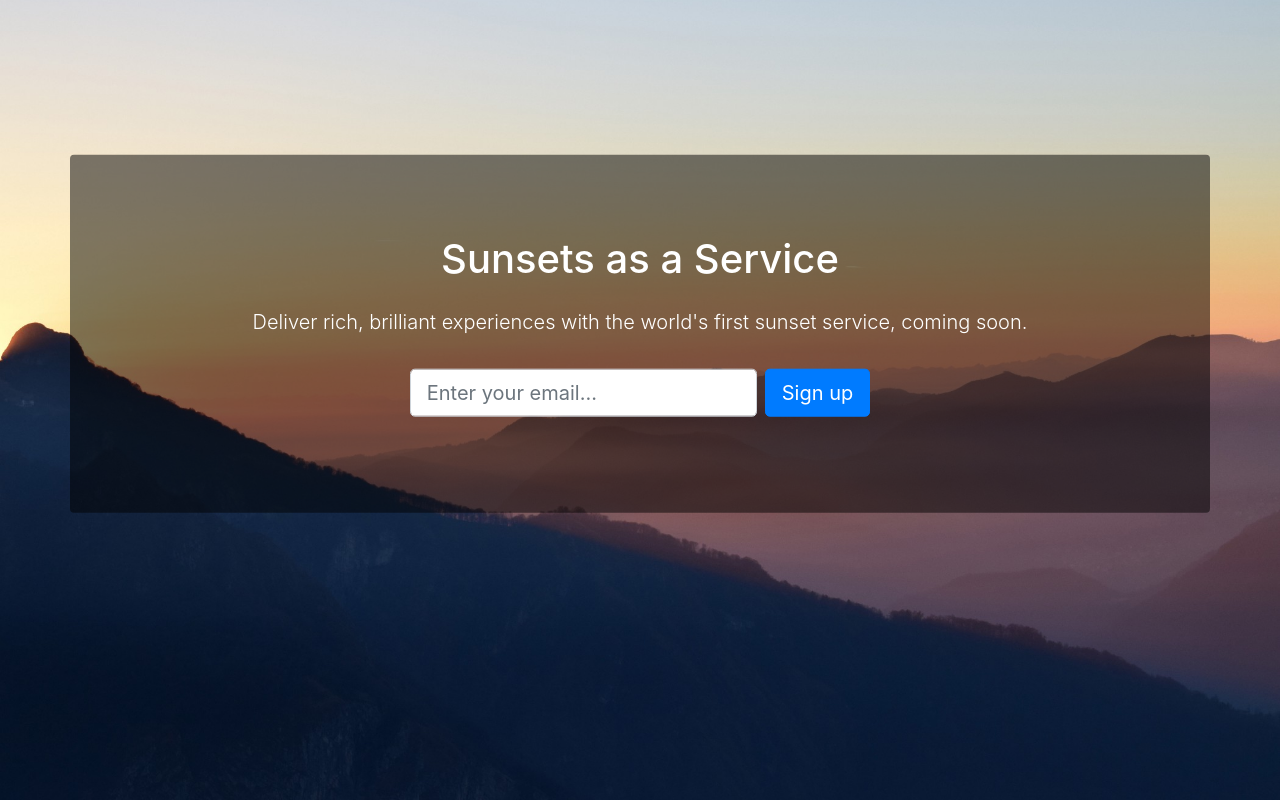
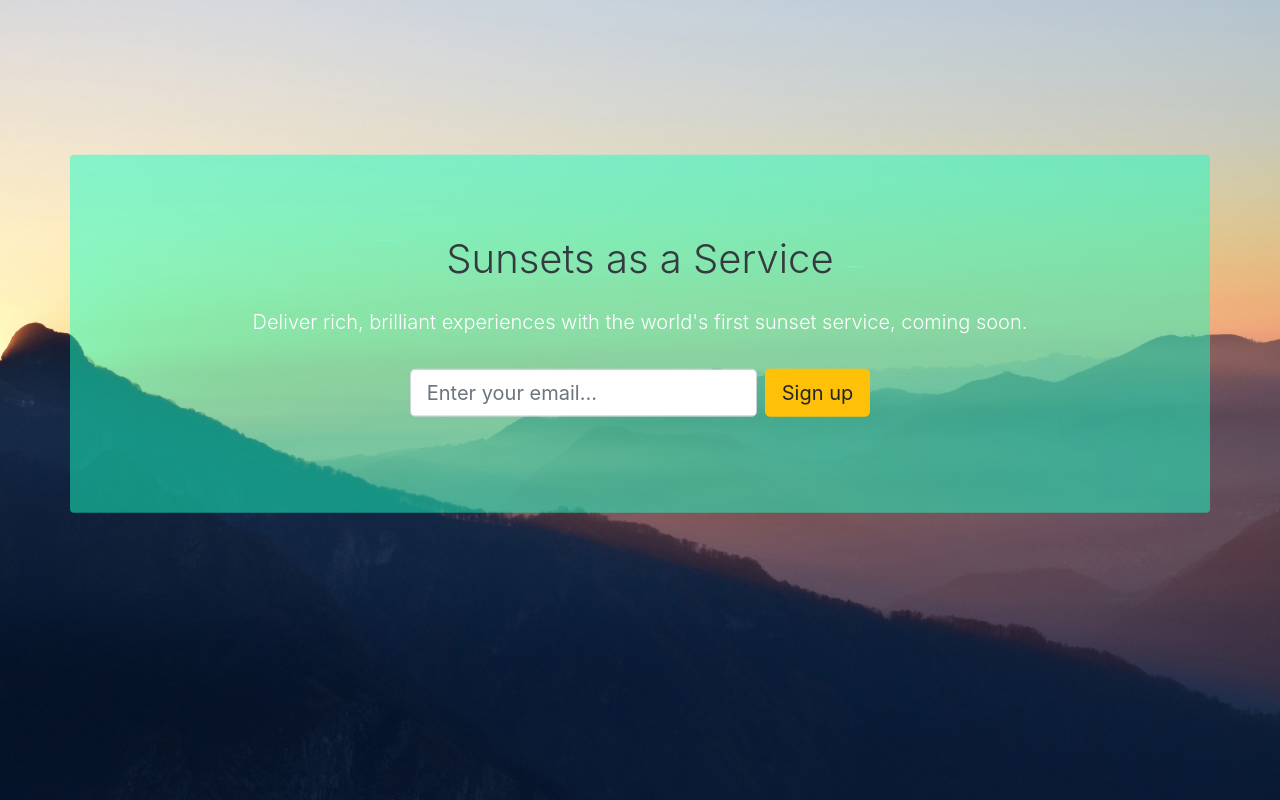
Before and after one commit to soyabeans1000/bootstrap-landing-page, a plain HTML site: page index.html in a window 1280 px wide. Drawn offline with nearby package versions, Linux system fonts and the light colour scheme.

Commit message:
Update index.html

```diff
--- a/index.html
+++ b/index.html
@@ -17,7 +17,7 @@
             position: relative;
             top: 35%;
             transform: translateY(-35%);
-            background: rgba(0, 0, 0, 0.5);
+            background: rgba(24, 255, 197, 0.5);
             padding: 5rem;
         }
     </style>
@@ -26,7 +26,7 @@
 <body>
     <div class="page-background">
         <div class="cta container rounded text-center text-white">
-            <h1>Sunsets as a Service</h1>
+            <h1 class="text-dark font-weight-light">Sunsets as a Service</h1>
             <p class="lead p-3">
                 Deliver rich, brilliant experiences with the world's first sunset service, coming soon.
 
@@ -34,7 +34,7 @@
 
 <form action="https://submit-form.com/M694h1zc9rCT_bwxL7Da_" target="_self" class="form-inline justify-content-center">
     <input type="email" name="email" class="form-control form-control-lg mr-2" placeholder="Enter your email...">
-  <button type="submit" class="btn btn-lg btn-primary">Sign up</button>
+  <button type="submit" class="btn btn-lg btn-warning">Sign up</button>
  </form>
             </p>
         </div>
```
